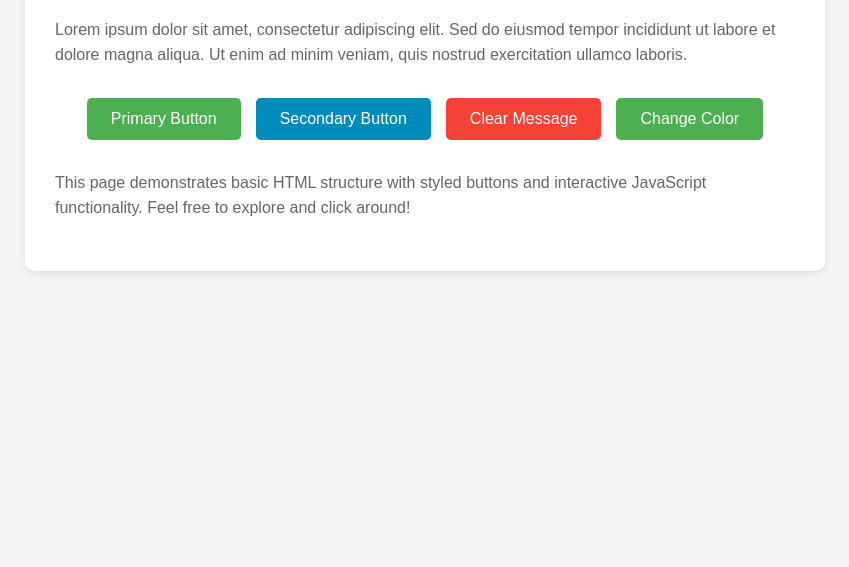
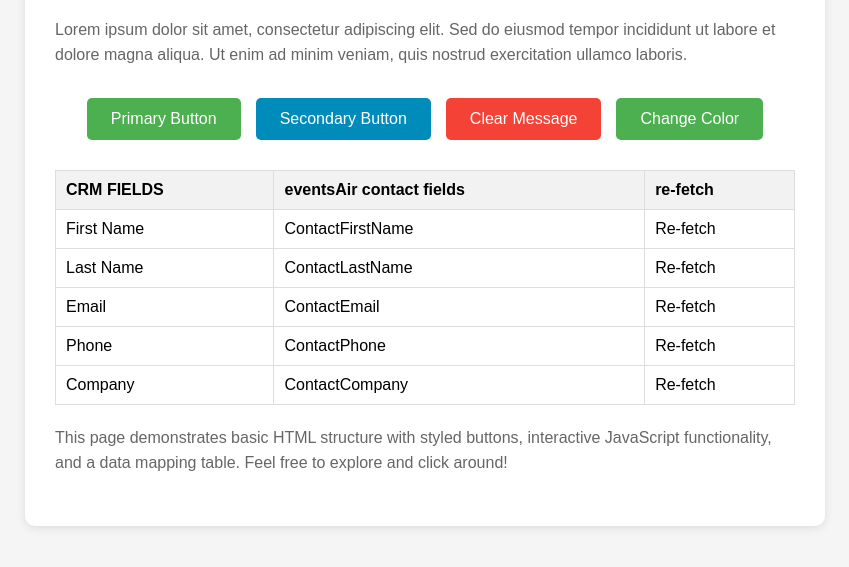
Before and after one commit to harryjia-ea/intercom-test, a plain HTML site: page index.html in a window 1280 px wide. Shown: the part 233-800 px from the top of the page, without its empty margins (215-1064 px from the left). Drawn offline with Linux system fonts and the light colour scheme; a script that the page names is missing.

Commit message:
add table

```diff
--- a/index.html
+++ b/index.html
@@ -4,6 +4,7 @@
     <meta charset="UTF-8">
     <meta name="viewport" content="width=device-width, initial-scale=1.0">
     <title>Basic HTML Page</title>
+
     <script>
   window.intercomSettings = {
     api_base: "https://api-iam.intercom.io",
@@ -92,6 +93,22 @@
             border-left: 4px solid #008CBA;
             display: none;
         }
+
+        table {
+            width: 100%;
+            border-collapse: collapse;
+            margin: 20px 0;
+        }
+
+        th, td {
+            padding: 10px;
+            text-align: left;
+            border: 1px solid #ddd;
+        }
+
+        th {
+            background-color: #f2f2f2;
+        }
     </style>
 </head>
 <body>
@@ -111,7 +128,44 @@
 
         <div id="output"></div>
 
-        <p>This page demonstrates basic HTML structure with styled buttons and interactive JavaScript functionality. Feel free to explore and click around!</p>
+        <table>
+            <thead>
+                <tr>
+                    <th>CRM FIELDS</th>
+                    <th>eventsAir contact fields</th>
+                    <th>re-fetch</th>
+                </tr>
+            </thead>
+            <tbody>
+                <tr>
+                    <td>First Name</td>
+                    <td>ContactFirstName</td>
+                    <td>Re-fetch</td>
+                </tr>
+                <tr>
+                    <td>Last Name</td>
+                    <td>ContactLastName</td>
+                    <td>Re-fetch</td>
+                </tr>
+                <tr>
+                    <td>Email</td>
+                    <td>ContactEmail</td>
+                    <td>Re-fetch</td>
+                </tr>
+                <tr>
+                    <td>Phone</td>
+                    <td>ContactPhone</td>
+                    <td>Re-fetch</td>
+                </tr>
+                <tr>
+                    <td>Company</td>
+                    <td>ContactCompany</td>
+                    <td>Re-fetch</td>
+                </tr>
+            </tbody>
+        </table>
+
+        <p>This page demonstrates basic HTML structure with styled buttons, interactive JavaScript functionality, and a data mapping table. Feel free to explore and click around!</p>
     </div>
 
     <script>
```
